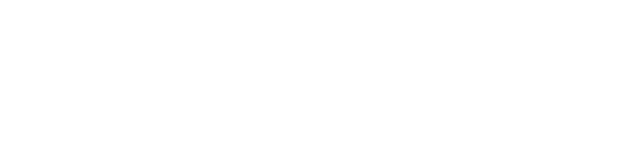
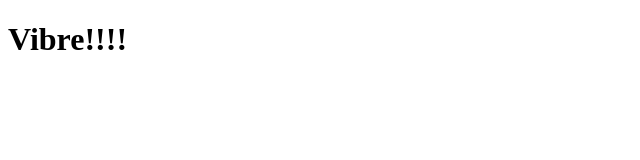
Before and after one commit to Godwin-sys-php/vibration, a plain HTML site: page index.html in a window 1280 px wide. Shown: the whole page, without its empty margins (0-640 px from the left). Drawn offline with Linux system fonts and the light colour scheme.

Commit message:
Initial commit

```diff
--- a/index.html
+++ b/index.html
@@ -6,6 +6,7 @@
     <title>Document</title>
 </head>
 <body>
+    <h1>Vibre!!!!</h1>
     <script>
         window.navigator.vibrate(200);
     </script>
```
